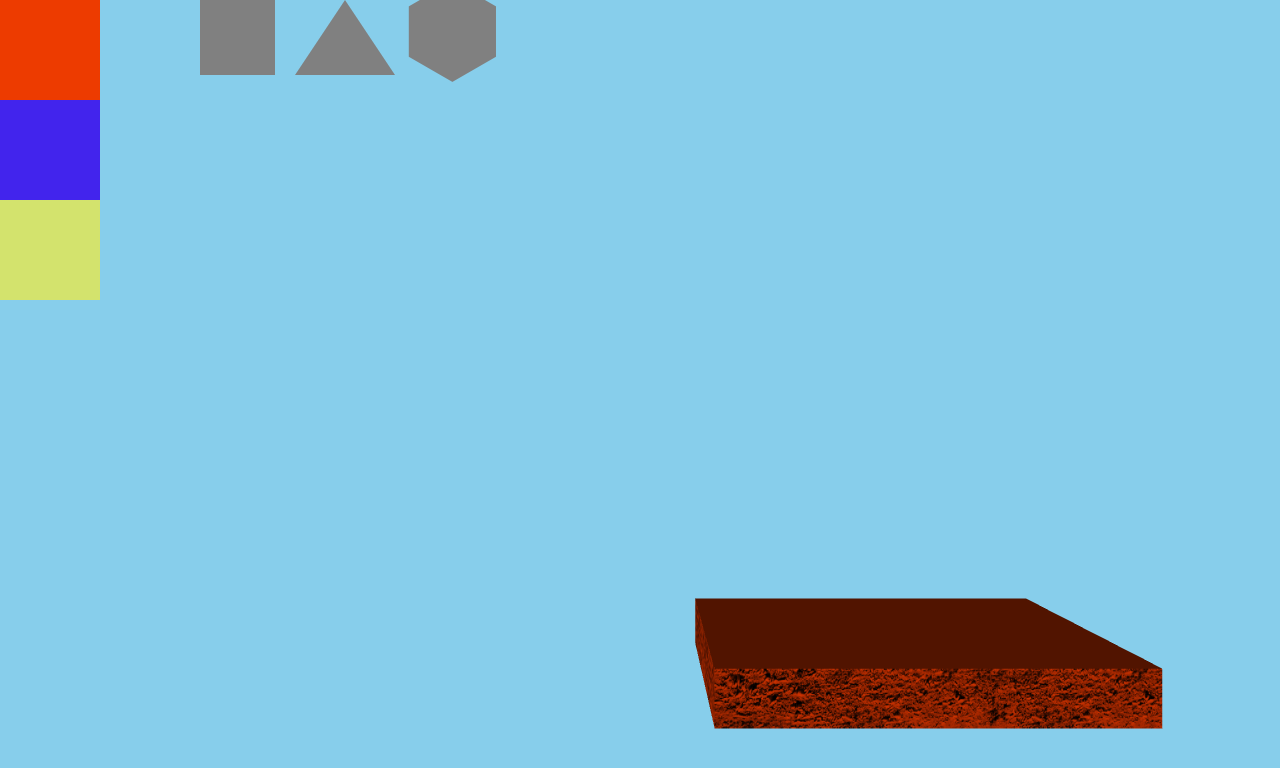
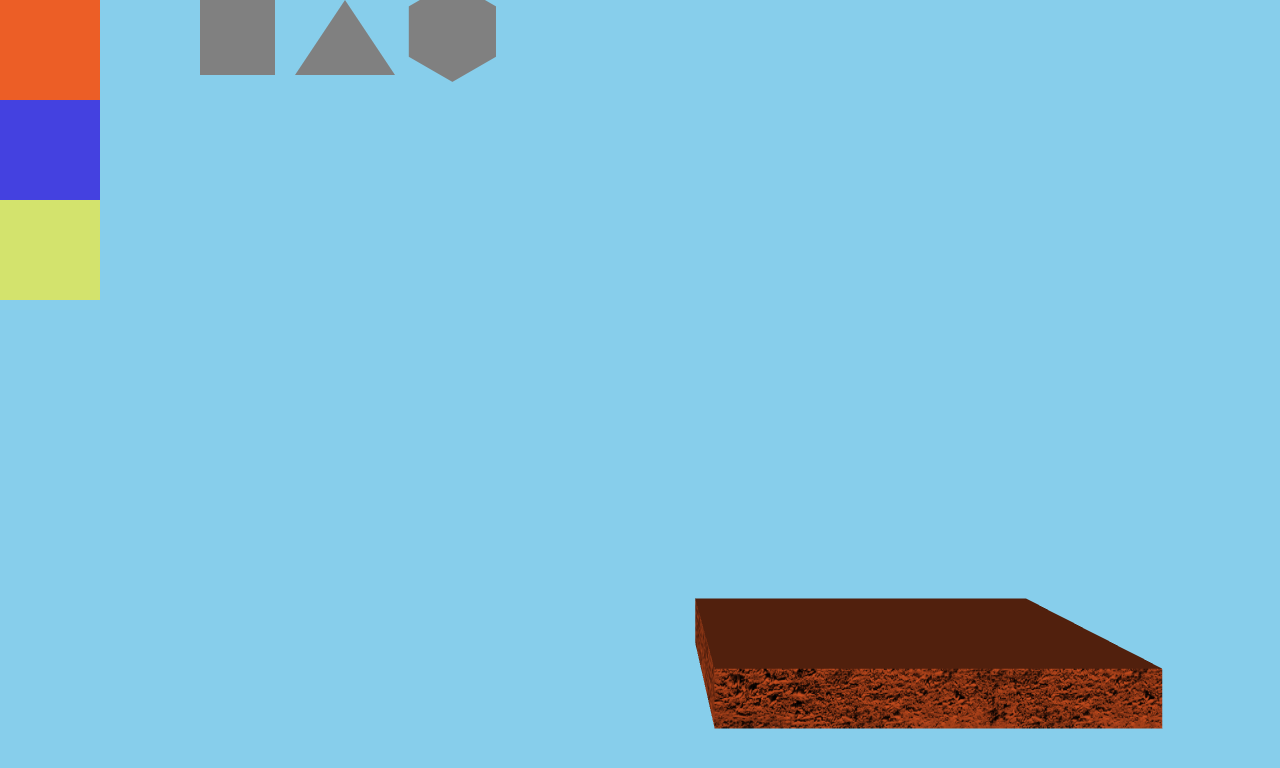
Before and after one commit to mnemosx/panels-demo, a website built with Parcel: page index.html in a window 1280 px wide. Both pictures are taken after a click on the element 50 px from the left and 50 px from the top of the page. Built offline with nearby package versions, Linux system fonts and the light colour scheme; animation ran at ten frames a second.

Commit message:
fix colors

```diff
--- a/src/index.js
+++ b/src/index.js
@@ -27,7 +27,7 @@ let scene;
 let mesh;
 let controls;
 
-let myColor = "ffffff";
+let myColor = "#ffffff";
 let shape = "square";
 
 let colorsBox1 = document.querySelector(".red");
@@ -36,7 +36,7 @@ colorsBox1.onclick = function (ev) {
   mesh.geometry.dispose();
   // mesh.materials.dispose();
   mesh = undefined;
-  myColor = ev.target.classList[1];
+  myColor = '#ec5e26'
   createMeshes();
 };
 
@@ -46,7 +46,7 @@ colorsBox2.onclick = function (ev) {
   mesh.geometry.dispose();
   // mesh.materials.dispose();
   mesh = undefined;
-  myColor = ev.target.classList[1];
+  myColor = '#4441e0'
   createMeshes();
 };
 
@@ -56,7 +56,7 @@ colorsBox3.onclick = function (ev) {
   mesh.geometry.dispose();
   // mesh.materials.dispose();
   mesh = undefined;
-  myColor = ev.target.classList[1];
+  myColor = '#d3e36d'
   createMeshes();
 };
 
@@ -159,17 +159,17 @@ function createMeshes() {
     // hexagon
     shape === "hexagon" || shape === "triangle"
       ? [
-          new MeshBasicMaterial({ map: texture2, color: `#${myColor}` }),
-          new MeshBasicMaterial({ map: texture, color: `#${myColor}` }),
-          new MeshBasicMaterial({ map: texture, color: `#${myColor}` })
+          new MeshBasicMaterial({ map: texture2, color: myColor }),
+          new MeshBasicMaterial({ map: texture, color: myColor }),
+          new MeshBasicMaterial({ map: texture, color: myColor })
         ]
       : [
-          new MeshBasicMaterial({ map: texture2, color: `#${myColor}` }),
-          new MeshBasicMaterial({ map: texture2, color: `#${myColor}` }),
-          new MeshBasicMaterial({ map: texture, color: `#${myColor}` }),
-          new MeshBasicMaterial({ map: texture, color: `#${myColor}` }),
-          new MeshBasicMaterial({ map: texture2, color: `#${myColor}` }),
-          new MeshBasicMaterial({ map: texture2, color: `#${myColor}` })
+          new MeshBasicMaterial({ map: texture2, color: myColor }),
+          new MeshBasicMaterial({ map: texture2, color: myColor }),
+          new MeshBasicMaterial({ map: texture, color: myColor }),
+          new MeshBasicMaterial({ map: texture, color: myColor }),
+          new MeshBasicMaterial({ map: texture2, color: myColor }),
+          new MeshBasicMaterial({ map: texture2, color: myColor })
         ];
 
   // const material = new MeshStandardMaterial({ map: texture });
--- a/src/styles.css
+++ b/src/styles.css
@@ -18,12 +18,13 @@ body {
 .yellow {
   width: 100px;
   height: 100px;
+  cursor: pointer;
 }
 .red {
-  background-color: #ed3b00;
+  background-color: #ec5e26;
 }
 .blue {
-  background-color: #4224ed;
+  background-color: #4441e0;
 }
 .yellow {
   background-color: #d3e36d;
@@ -39,10 +40,12 @@ body {
   width: 75px;
   height: 75px;
   background-color: gray;
+  cursor: pointer;
 }
 .hexagon {
   position: absolute;
   left: 200px;
+  cursor: pointer;
 }
 .hexagon::before {
   position: absolute;
@@ -59,4 +62,5 @@ body {
   border-left: 50px solid transparent;
   border-right: 50px solid transparent;
   border-bottom: 75px solid gray;
+  cursor: pointer;
 }
```
